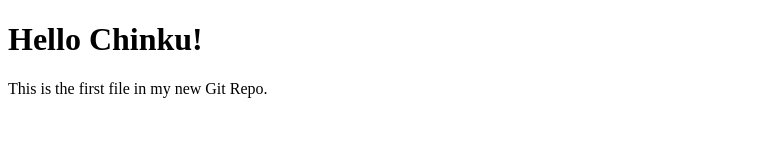
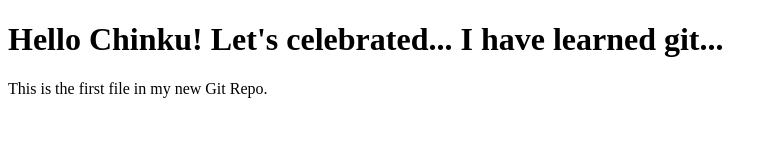
Before and after one commit to amancruise/expertgit, a plain HTML site: page index.html in a window 1280 px wide. Shown: the whole page, without its empty margins (0-777 px from the left). Drawn offline with Linux system fonts and the light colour scheme.

Commit message:
Updated line of h1

```diff
--- a/index.html
+++ b/index.html
@@ -6,7 +6,7 @@
 <body>
 
 
-<h1>Hello Chinku!</h1>
+<h1>Hello Chinku! Let's celebrated... I have learned git...</h1>
 <p>This is the first file in my new Git Repo.</p>
 
 </body>
```
